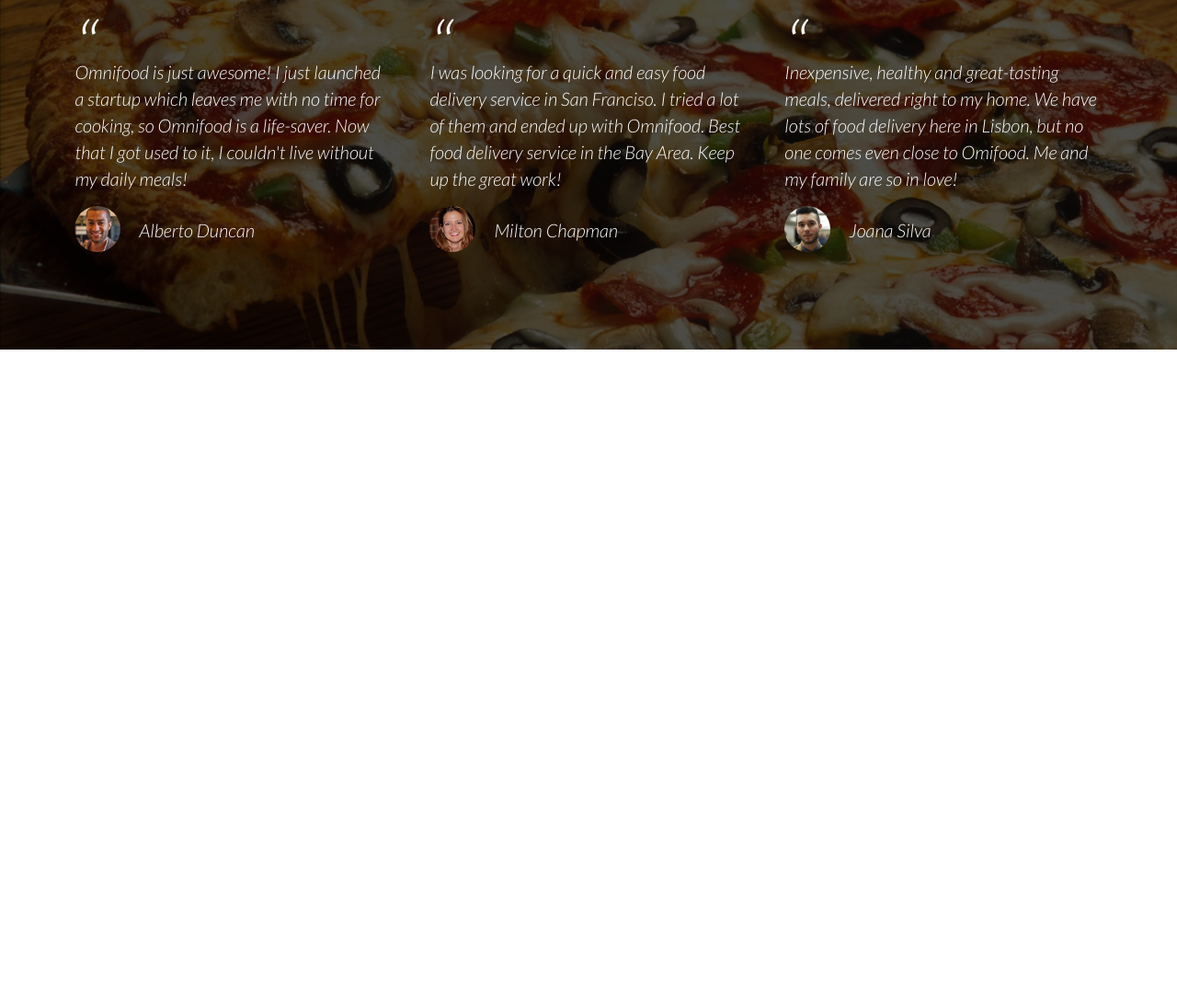
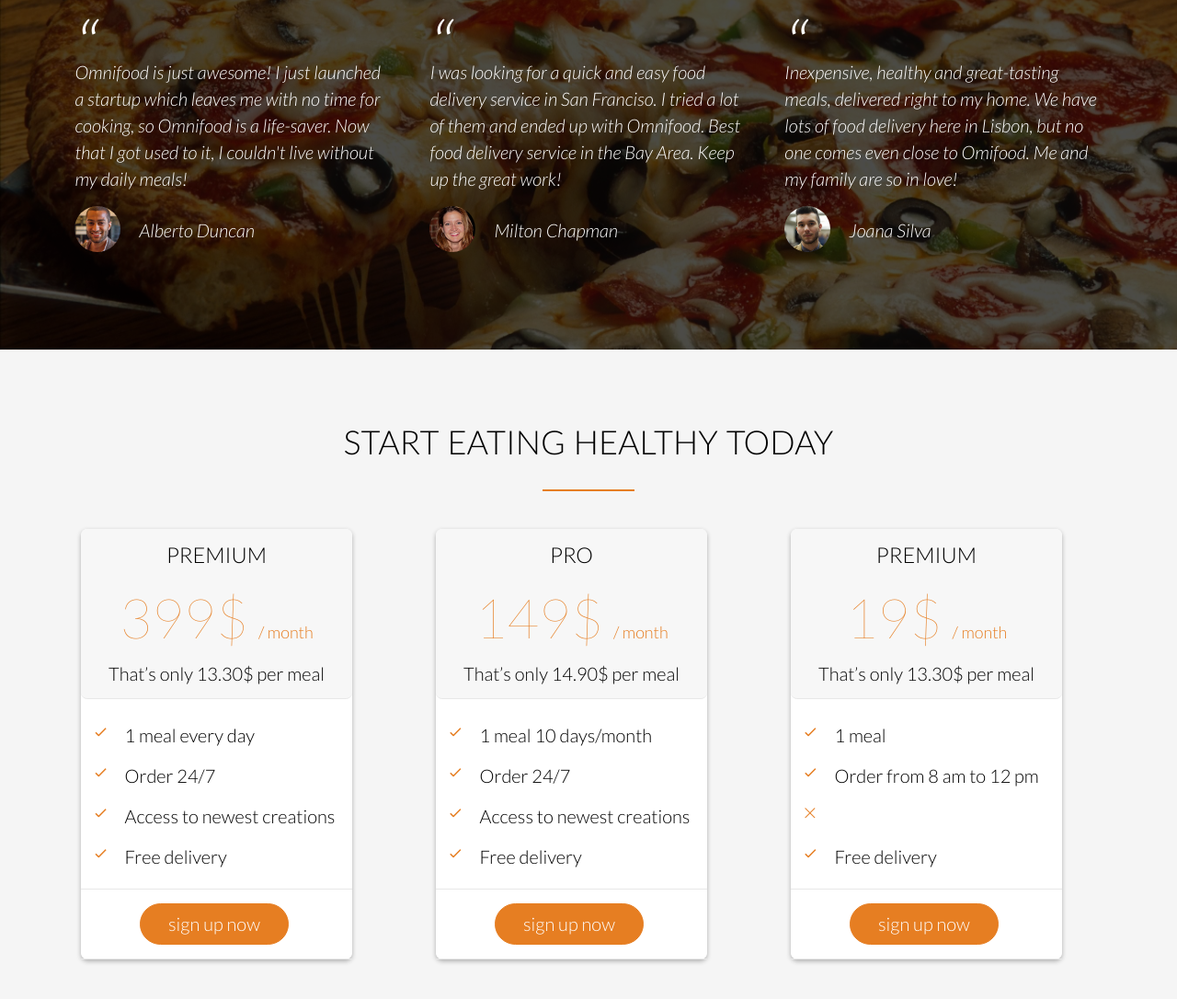
Before and after one commit to dungnd98/web-omnifood, a plain HTML site: page index.html in a window 1280 px wide. Shown: the part 3535-4621 px from the top of the page at 92% size. Before the commit the page ends 3915 px from the top, so only its background shows below. Drawn offline with Linux system fonts and the light colour scheme; files whose address does not match are found by name.

Commit message:
add section-plans to index

```diff
--- a/index.html
+++ b/index.html
@@ -268,5 +268,78 @@
         </div>
     </section>
 
+    <section class="section-plans">
+        <div class="row">
+            <h2>Start eating healthy today</h2>
+        </div>
+        <div class="row">
+            <div class="col span-1-of-3">
+                <div class="plans-box">
+                    <div class>
+                        <h3>premium</h3>
+                         <p class="plans-price">399$
+                             <span>/ month</span>
+                         </p>
+                         <p>That’s only 13.30$ per meal</p>
+                    </div>
+                    <div>
+                        <ul>
+                            <li><i class="ion-ios-checkmark-empty icon-small"></i>1 meal every day</li>
+                            <li><i class="ion-ios-checkmark-empty icon-small"></i>Order 24/7</li>
+                            <li><i class="ion-ios-checkmark-empty icon-small"></i>Access to newest creations</li>
+                            <li><i class="ion-ios-checkmark-empty icon-small"></i>Free delivery</li>
+                        </ul>
+                    </div>
+                    <div>
+                        <a href="#" class="btn btn-01">sign up now</a>
+                    </div>
+                </div>
+            </div>
+            <div class="col span-1-of-3">
+                <div class="plans-box">
+                    <div class>
+                        <h3>Pro</h3>
+                         <p class="plans-price">149$
+                             <span>/ month</span>
+                         </p>
+                         <p>That’s only 14.90$ per meal</p>
+                    </div>
+                    <div>
+                        <ul>
+                            <li><i class="ion-ios-checkmark-empty icon-small"></i>1 meal 10 days/month</li>
+                            <li><i class="ion-ios-checkmark-empty icon-small"></i>Order 24/7</li>
+                            <li><i class="ion-ios-checkmark-empty icon-small"></i>Access to newest creations</li>
+                            <li><i class="ion-ios-checkmark-empty icon-small"></i>Free delivery</li>
+                        </ul>
+                    </div>
+                    <div>
+                        <a href="#" class="btn btn-01">sign up now</a>
+                    </div>
+                </div>
+            </div>
+            <div class="col span-1-of-3">
+                <div class="plans-box">
+                    <div class>
+                        <h3>premium</h3>
+                         <p class="plans-price">19$
+                             <span>/ month</span>
+                         </p>
+                         <p>That’s only 13.30$ per meal</p>
+                    </div>
+                    <div>
+                        <ul>
+                            <li><i class="ion-ios-checkmark-empty icon-small"></i>1 meal</li>
+                            <li><i class="ion-ios-checkmark-empty icon-small"></i>Order from 8 am to 12 pm</li>
+                            <li><i class="ion-ios-close-empty icon-small"></i></li>
+                            <li><i class="ion-ios-checkmark-empty icon-small"></i>Free delivery</li>
+                        </ul>
+                    </div>
+                    <div>
+                        <a href="#" class="btn btn-01">sign up now</a>
+                    </div>
+                </div>
+            </div>
+        </div>
+    </section>
 </body>
 </html>
--- a/resources/css/style.css
+++ b/resources/css/style.css
@@ -245,7 +245,7 @@
 }
 
 .works-step div {
-    display: inline-block;
+    /* display: inline-block; */
     margin-right: 30px;
     width: 50px;
     height: 50px;
@@ -333,3 +333,52 @@
     display: block;
     font-size: 400%;
 }
+
+/* ----------------------------------- */
+/* SECTION-PLANS */
+/* ----------------------------------- */
+
+.section-plans {
+    background-color: #f5f5f5;
+}
+
+.plans-box {
+    background-color: #fff;
+    border-radius: 7px;
+    width: 80%;
+    margin-left: 5%;
+    box-shadow: 0px 2px 5px #adadad;;
+}
+
+.plans-box div {
+    padding: 15px;
+    border-bottom: 1px solid #e8e8e8;
+    /* text-align: center; */
+}
+
+.plans-box div:first-child {
+    text-align: center;
+    background-color: #f7f7f7;
+    border-radius: 7px;
+}
+
+.plans-box div:last-child {
+    text-align: center;
+}
+
+.plans-price {
+    font-size: 300%;
+    margin-bottom: 15px;
+    font-weight: 100;
+    color: #e67e22;
+}
+
+.plans-price span {
+    font-size: 30%;
+    font-weight: 300;
+}
+
+.plans-box ul {
+    list-style: none;
+    line-height: 200%;
+}
```
